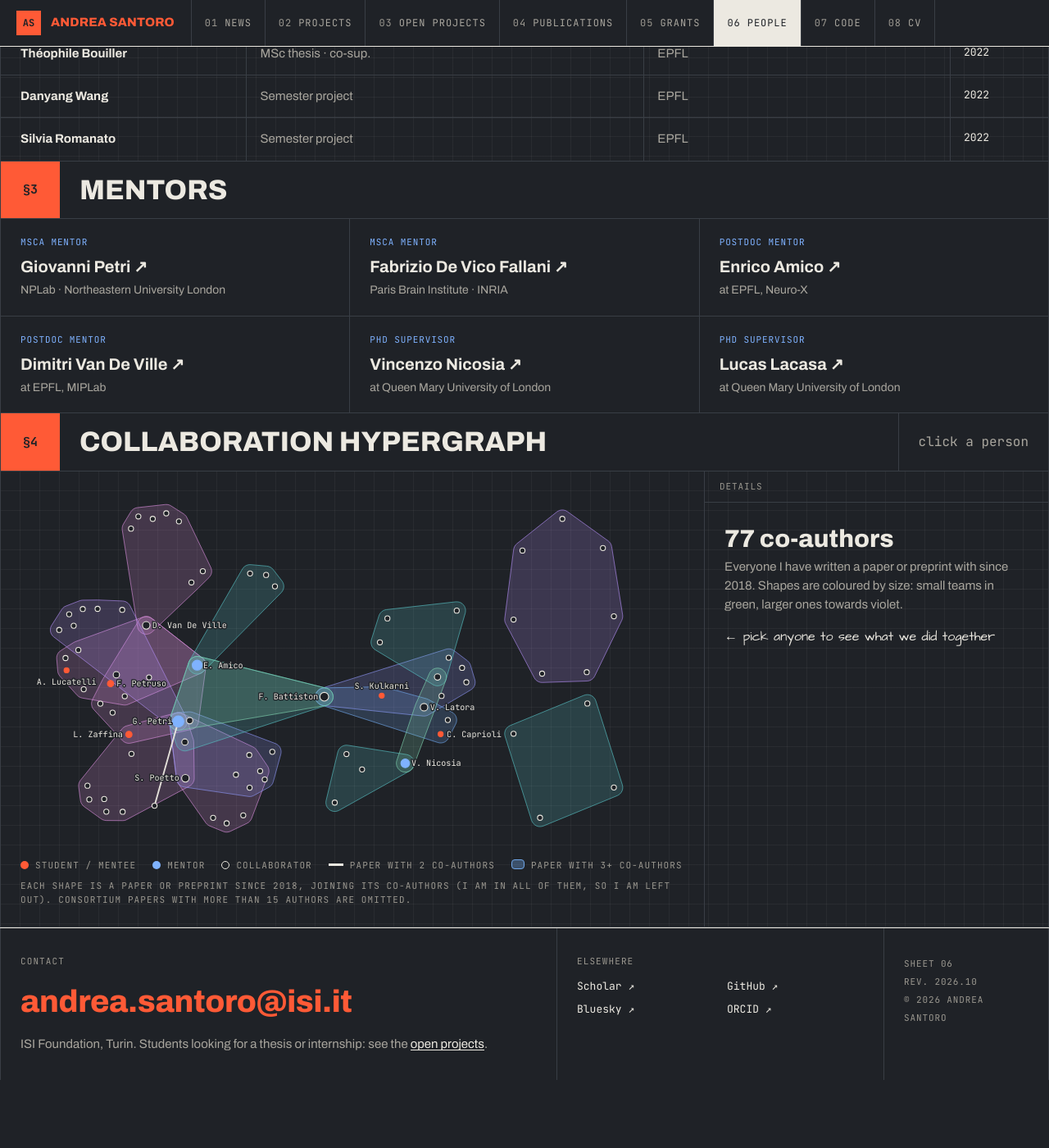
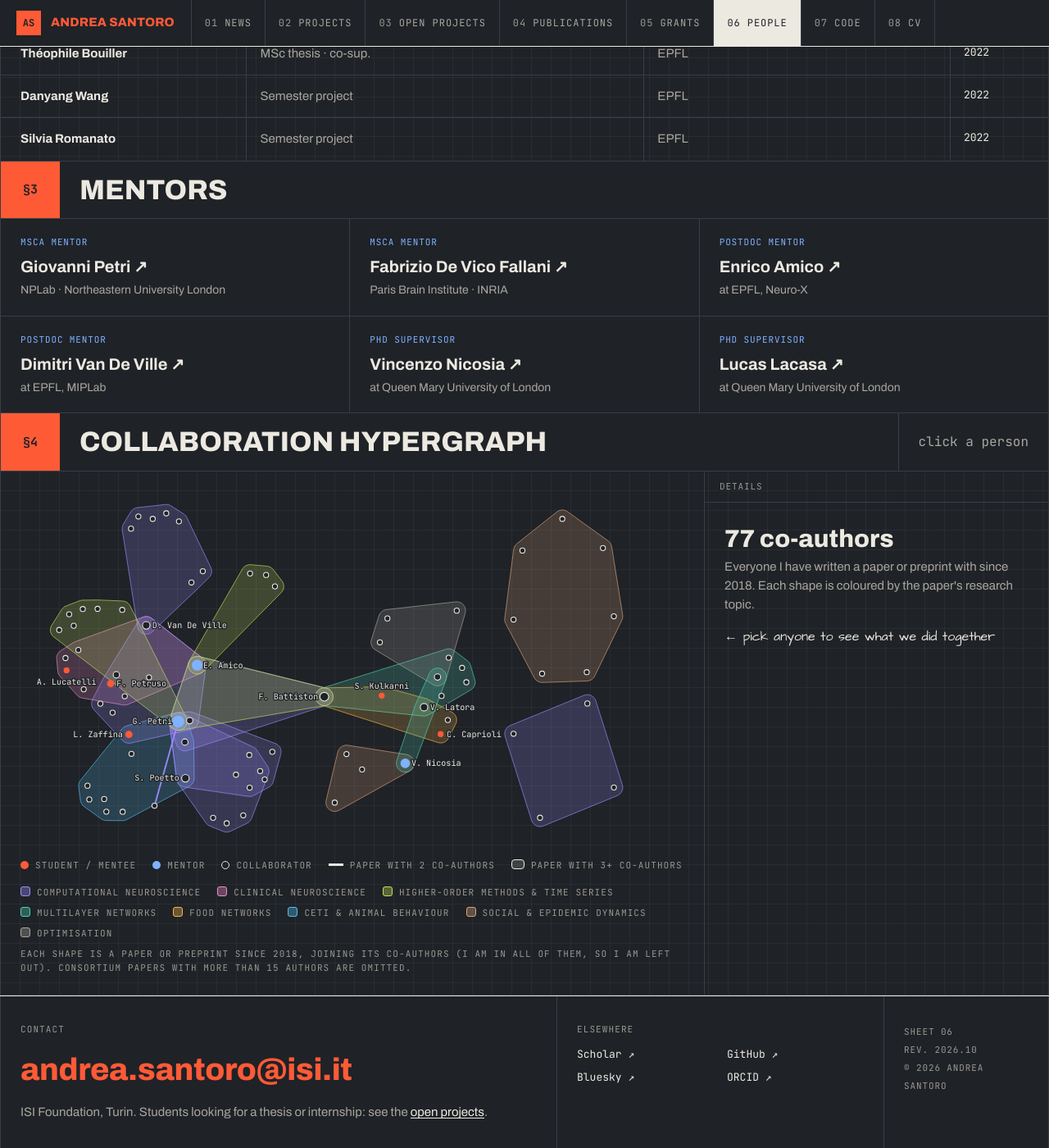
Before and after one commit to andresantoro/andresantoro.github.io, a Jekyll site: the page built from _pages/people.md, in a window 1280 px wide and 1400 px high, scrolled down 1202 px. Shown: the whole window at 82% size. Built offline with Jekyll 4.4.1, drawn with Linux system fonts in a browser that asks for light colours; before the commit the page ends 2519 px from its top, so only the background shows below that.

Commit message:
Hypergraph: colour papers by research topic (_data/topics.yml), topic legend and tags
Co-Authored-By: Claude Opus 5.5 <noreply@anthropic.com>

```diff
--- a/_data/hypergraph.json
+++ b/_data/hypergraph.json
@@ -387,11 +387,57 @@
    "works": 1
   }
  ],
+ "topics": [
+  {
+   "key": "neuro",
+   "label": "Computational neuroscience",
+   "color": "#9D8CFF"
+  },
+  {
+   "key": "clinical",
+   "label": "Clinical neuroscience",
+   "color": "#F08DC8"
+  },
+  {
+   "key": "hoi",
+   "label": "Higher-order methods & time series",
+   "color": "#C3E05A"
+  },
+  {
+   "key": "multilayer",
+   "label": "Multilayer networks",
+   "color": "#4FD1B5"
+  },
+  {
+   "key": "food",
+   "label": "Food networks",
+   "color": "#F5B84A"
+  },
+  {
+   "key": "ceti",
+   "label": "CETI & animal behaviour",
+   "color": "#55BFF0"
+  },
+  {
+   "key": "social",
+   "label": "Social & epidemic dynamics",
+   "color": "#D9A47A"
+  },
+  {
+   "key": "optim",
+   "label": "Optimisation",
+   "color": "#A9A69E"
+  }
+ ],
  "works": [
   {
    "titles": [
     "Sperm whale foraging combines persistent search with flexible prey-capture tactics"
    ],
+   "topics": [
+    "ceti"
+   ],
+   "topic": "ceti",
    "year": 2026,
    "size": 10
   },
@@ -399,6 +445,10 @@
    "titles": [
     "Individual connectome fingerprints reveal early stabilization and long-term circuit remodeling after stroke"
    ],
+   "topics": [
+    "clinical"
+   ],
+   "topic": "clinical",
    "year": 2026,
    "size": 10
   },
@@ -406,6 +456,10 @@
    "titles": [
     "Higher-order topology uncovers the multidimensional dynamics of naturalistic emotion"
    ],
+   "topics": [
+    "neuro"
+   ],
+   "topic": "neuro",
    "year": 2026,
    "size": 9
   },
@@ -413,6 +467,10 @@
    "titles": [
     "Spine-Prints: Transposing Brain Fingerprints to the Spinal Cord"
    ],
+   "topics": [
+    "neuro"
+   ],
+   "topic": "neuro",
    "year": 2026,
    "size": 8
   },
@@ -420,6 +478,10 @@
    "titles": [
     "The Topological Architecture of Brain Identity"
    ],
+   "topics": [
+    "neuro"
+   ],
+   "topic": "neuro",
    "year": 2025,
    "size": 8
   },
@@ -427,6 +489,10 @@
    "titles": [
     "Social Transmission along Multiple Pathways Promotes Information Fidelity and Reduces Divisiveness"
    ],
+   "topics": [
+    "social"
+   ],
+   "topic": "social",
    "year": 2025,
    "size": 7
   },
@@ -434,6 +500,10 @@
    "titles": [
     "Simplex2Vec embeddings for community detection in simplicial complexes"
    ],
+   "topics": [
+    "hoi"
+   ],
+   "topic": "hoi",
    "year": 2019,
    "size": 7
   },
@@ -441,6 +511,10 @@
    "titles": [
     "Charting higher-order models of brain function beyond pairwise interactions"
    ],
+   "topics": [
+    "neuro"
+   ],
+   "topic": "neuro",
    "year": 2026,
    "size": 6
   },
@@ -448,6 +522,10 @@
    "titles": [
     "Dynamical processes and emergent behaviors in multiplex networks"
    ],
+   "topics": [
+    "multilayer"
+   ],
+   "topic": "multilayer",
    "year": 2026,
    "size": 6
   },
@@ -455,6 +533,10 @@
    "titles": [
     "The networks of ingredient combination in cuisines around the world"
    ],
+   "topics": [
+    "food"
+   ],
+   "topic": "food",
    "year": 2025,
    "size": 5
   },
@@ -462,6 +544,10 @@
    "titles": [
     "Small-world scale-free brain networks from EEG with application to motor imagery decoding and brain fingerprinting"
    ],
+   "topics": [
+    "neuro"
+   ],
+   "topic": "neuro",
    "year": 2026,
    "size": 4
   },
@@ -469,6 +555,10 @@
    "titles": [
     "Higher-order connectomics of human brain function reveals local topological signatures of task decoding, individual identification, and behavior"
    ],
+   "topics": [
+    "neuro"
+   ],
+   "topic": "neuro",
    "year": 2024,
    "size": 4
   },
@@ -476,6 +566,10 @@
    "titles": [
     "Higher-Order Financial Networks"
    ],
+   "topics": [
+    "hoi"
+   ],
+   "topic": "hoi",
    "year": 2024,
    "size": 4
   },
@@ -483,6 +577,10 @@
    "titles": [
     "Optimizing the mitigation of epidemic spreading through targeted adoption of contact tracing apps"
    ],
+   "topics": [
+    "social"
+   ],
+   "topic": "social",
    "year": 2022,
    "size": 4
   },
@@ -490,6 +588,10 @@
    "titles": [
     "Enhancing quantum efficiency of thin-film silicon solar cells by Pareto optimality"
    ],
+   "topics": [
+    "optim"
+   ],
+   "topic": "optim",
    "year": 2018,
    "size": 4
   },
@@ -497,6 +599,10 @@
    "titles": [
     "Higher-order organization of multivariate time series"
    ],
+   "topics": [
+    "hoi"
+   ],
+   "topic": "hoi",
    "year": 2023,
    "size": 3
   },
@@ -504,6 +610,10 @@
    "titles": [
     "Pareto optimality in multilayer network growth"
    ],
+   "topics": [
+    "multilayer"
+   ],
+   "topic": "multilayer",
    "year": 2018,
    "size": 3
   },
@@ -511,6 +621,10 @@
    "titles": [
     "From Nodes to Edges: Edge-Based Laplacians for Brain Signal Processing"
    ],
+   "topics": [
+    "neuro"
+   ],
+   "topic": "neuro",
    "year": 2025,
    "size": 2
   },
@@ -519,6 +633,11 @@
     "Optimal percolation in correlated multilayer networks with overlap",
     "Algorithmic complexity of multiplex networks"
    ],
+   "topics": [
+    "multilayer",
+    "multilayer"
+   ],
+   "topic": "multilayer",
    "year": 2020,
    "size": 1
   }
--- /dev/null
+++ b/_data/topics.yml
@@ -0,0 +1,28 @@
+# Research topics used to colour papers in the collaboration hypergraph.
+# Each paper in publications.yml has `topic: <key>`. Colours avoid the node colours
+# (students #FF5A36, mentors #7FB2FF). Rerun scripts/collab_hypergraph.py after edits.
+
+- key: neuro
+  label: "Computational neuroscience"
+  color: "#9D8CFF"
+- key: clinical
+  label: "Clinical neuroscience"
+  color: "#F08DC8"
+- key: hoi
+  label: "Higher-order methods & time series"
+  color: "#C3E05A"
+- key: multilayer
+  label: "Multilayer networks"
+  color: "#4FD1B5"
+- key: food
+  label: "Food networks"
+  color: "#F5B84A"
+- key: ceti
+  label: "CETI & animal behaviour"
+  color: "#55BFF0"
+- key: social
+  label: "Social & epidemic dynamics"
+  color: "#D9A47A"
+- key: optim
+  label: "Optimisation"
+  color: "#A9A69E"
--- a/_pages/people.md
+++ b/_pages/people.md
@@ -86,14 +86,16 @@ hero: false
         <span><i style="border: 1.5px solid var(--chalk)"></i>Collaborator</span>
         <span><i class="is-line"></i>Paper with 2 co-authors</span>
         <span><i class="is-shape"></i>Paper with 3+ co-authors</span>
-        <span>Each shape is a paper or preprint since {{ site.data.hypergraph.since }}, joining its co-authors (I am in all of them, so I am left out). Consortium papers with more than 15 authors are omitted.</span>
+        <span class="nb-hgkey__break" aria-hidden="true"></span>
+        {% for t in site.data.hypergraph.topics %}<span><i class="is-topic" style="--c: {{ t.color }}"></i>{{ t.label }}</span>
+        {% endfor %}        <span>Each shape is a paper or preprint since {{ site.data.hypergraph.since }}, joining its co-authors (I am in all of them, so I am left out). Consortium papers with more than 15 authors are omitted.</span>
       </figcaption>
     </figure>
     <aside class="nb-hgpanel" aria-live="polite">
       <div class="nb-cellbar"><span>Details</span></div>
       <div class="nb-hgpanel__body" data-hg-idle>
         <div class="nb-hgpanel__name">{{ site.data.hypergraph.people.size }} co-authors</div>
-        <p class="nb-row__text">Everyone I have written a paper or preprint with since {{ site.data.hypergraph.since }}. Shapes are coloured by size: small teams in green, larger ones towards violet.</p>
+        <p class="nb-row__text">Everyone I have written a paper or preprint with since {{ site.data.hypergraph.since }}. Each shape is coloured by the paper's research topic.</p>
         <p class="nb-hand" style="margin-top: 14px; color: var(--chalk)">← pick anyone to see what we did together</p>
       </div>
       <div class="nb-hgpanel__body" data-hg-sel hidden>
--- a/assets/css/notebook.scss
+++ b/assets/css/notebook.scss
@@ -449,10 +449,14 @@ button.nb-section__toggle[aria-pressed="true"] { background: var(--chalk); color
 .hg .hg-node.is-sel circle { stroke: var(--accent); stroke-width: 3.5; }
 .hg .hg-node.is-sel .hg-label { fill: var(--accent); }
 .hg.has-sel path.hg-edge.is-on { fill-opacity: 0.34; stroke-opacity: 1; stroke-width: 2.2; }
-.hg.has-sel .hg-dyad.is-on { stroke: var(--accent); stroke-width: 4; }
-.hg-dyad:hover { stroke: var(--accent); }
+.hg.has-sel .hg-dyad.is-on { stroke-width: 5; stroke-opacity: 1; }
+.hg-dyad:hover { stroke-width: 4.5; }
 .nb-hgkey i.is-line { width: 18px; height: 3px; border-radius: 0; background: var(--chalk); vertical-align: 3px; }
-.nb-hgkey i.is-shape { width: 16px; height: 12px; border-radius: 4px; background: rgba(111, 166, 232, 0.35); border: 1px solid #6fa6e8; vertical-align: -1px; }
+.nb-hgkey i.is-shape { width: 16px; height: 12px; border-radius: 4px; background: rgba(236, 233, 225, 0.16); border: 1px solid var(--chalk); vertical-align: -1px; }
+.nb-hgkey i.is-topic { width: 12px; height: 12px; border-radius: 3px; background: color-mix(in srgb, var(--c) 35%, transparent); border: 1.5px solid var(--c); }
+.nb-hgkey__break { flex-basis: 100%; height: 0; }
+.nb-hgpanel li .nb-topic { display: block; margin-top: 3px; font-family: var(--mono); font-size: 10px; letter-spacing: 0.08em; text-transform: uppercase; color: var(--faint); }
+.nb-hgpanel li .nb-topic i { display: inline-block; width: 8px; height: 8px; margin-right: 6px; border-radius: 2px; background: var(--c); }
 .nb-hgkey { display: flex; flex-wrap: wrap; gap: 8px 20px; margin-top: 16px; }
 .nb-hgkey i { display: inline-block; width: 10px; height: 10px; margin-right: 8px; border-radius: 50%; vertical-align: -1px; }
 
--- a/assets/js/notebook.js
+++ b/assets/js/notebook.js
@@ -132,14 +132,32 @@
       });
       var person = data.people.filter(function (p) { return p.name === node.dataset.name; })[0] || {};
       var titles = [];
-      ws.forEach(function (w) { (data.works[+w] || { titles: [] }).titles.forEach(function (t) { titles.push(t); }); });
+      var topicOf = {};
+      (data.topics || []).forEach(function (t) { topicOf[t.key] = t; });
+      ws.forEach(function (w) {
+        var work = data.works[+w] || { titles: [], topics: [] };
+        work.titles.forEach(function (t, i) { titles.push({ title: t, topic: topicOf[(work.topics || [])[i]] }); });
+      });
       panelSel.querySelector('[data-hg-role]').textContent = roleNames[person.role] || '';
       panelSel.querySelector('[data-hg-name]').textContent = node.dataset.name;
       panelSel.querySelector('[data-hg-stats]').textContent =
         titles.length + (titles.length === 1 ? ' joint work' : ' joint works');
       var ol = panelSel.querySelector('[data-hg-works]');
       ol.innerHTML = '';
-      titles.forEach(function (t) { var li = document.createElement('li'); li.textContent = t; ol.appendChild(li); });
+      titles.forEach(function (t) {
+        var li = document.createElement('li');
+        li.textContent = t.title;
+        if (t.topic) {
+          var tag = document.createElement('span');
+          var dot = document.createElement('i');
+          tag.className = 'nb-topic';
+          dot.style.setProperty('--c', t.topic.color);
+          tag.appendChild(dot);
+          tag.appendChild(document.createTextNode(t.topic.label));
+          li.appendChild(tag);
+        }
+        ol.appendChild(li);
+      });
       panelIdle.hidden = true; panelSel.hidden = false;
     };
 
```
Also changed, not shown: _data/publications.yml (+25 -0 lines), scripts/collab_hypergraph.py (+16 -11 lines), _includes/nb/hypergraph-mini.svg, _includes/nb/hypergraph-people.svg.
